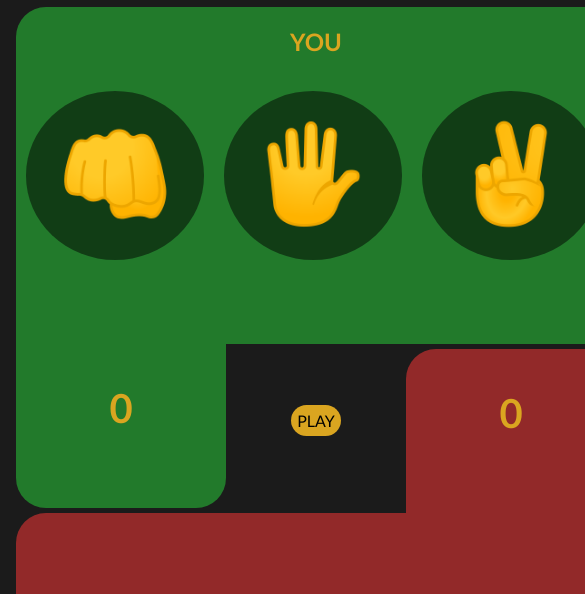
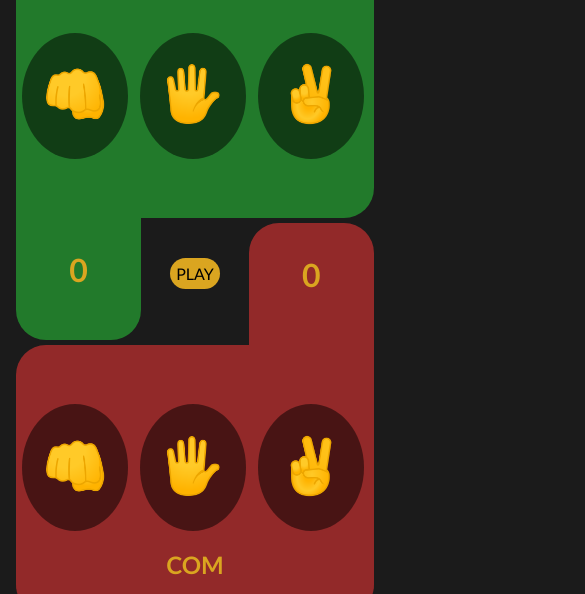
Before and after one commit to DavBio/rockPaperScissors, a plain HTML site: page index.html in a window 390 px wide. Shown: the part 174-768 px from the top of the page, 585 px wide, since content can reach past the window. Drawn offline with Linux system fonts and the light colour scheme.

Commit message:
fixed responsive design bugs

```diff
--- a/style.css
+++ b/style.css
@@ -165,7 +165,14 @@ h1 {
     body {
         height:100%;
     }
-
+    .container {
+        width: 100%;
+        height: 100%;
+        grid-template-rows: 10% 15% 7% 15% 7% 15% 10%;
+    }
+    header{
+        height: 5%;
+    }
     .button {
         width:90%;
         height:100%;
@@ -174,9 +181,9 @@ h1 {
         width: 70%
     }
     .computerScore {
-        font-size:  2.5em;
-    }
+        font-size:  2em;
+          }
     .playerScore {
-        font-size: 2.5em;
+        font-size: 2em;
     }
 }
```
